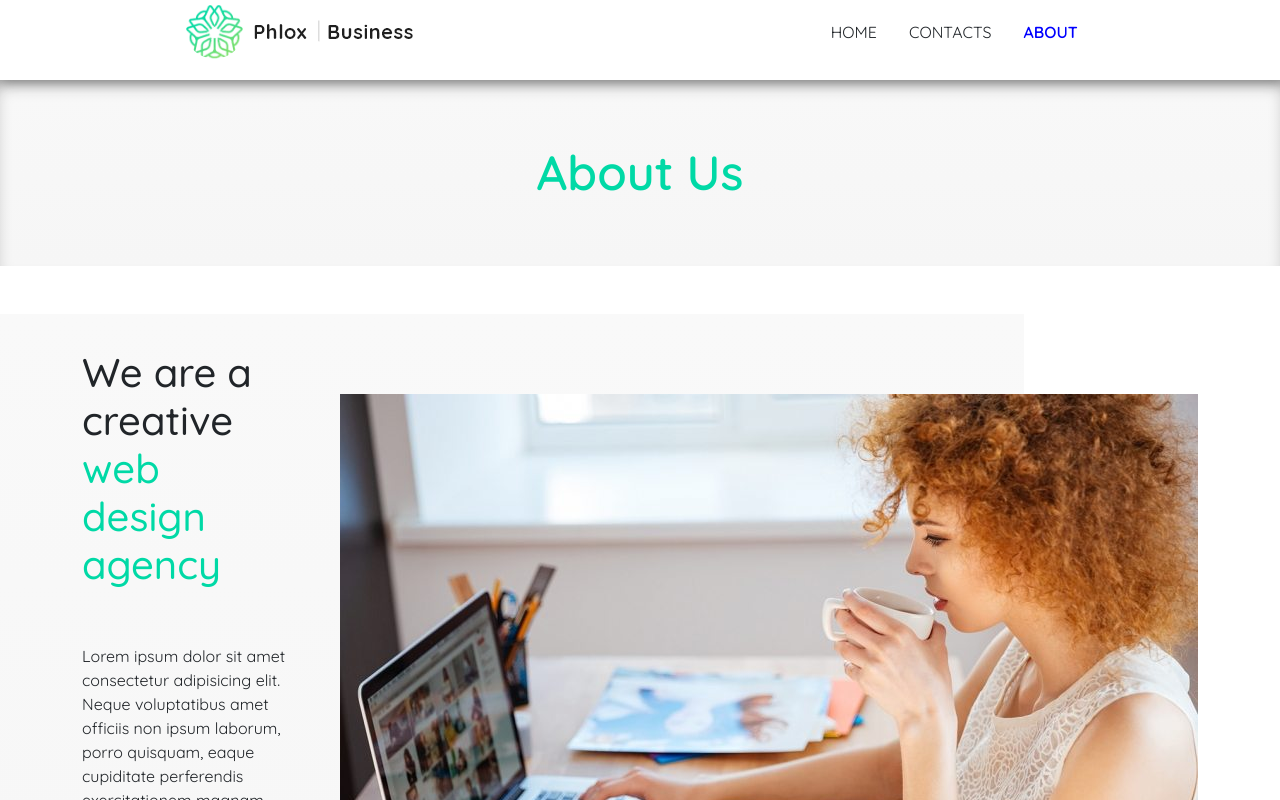
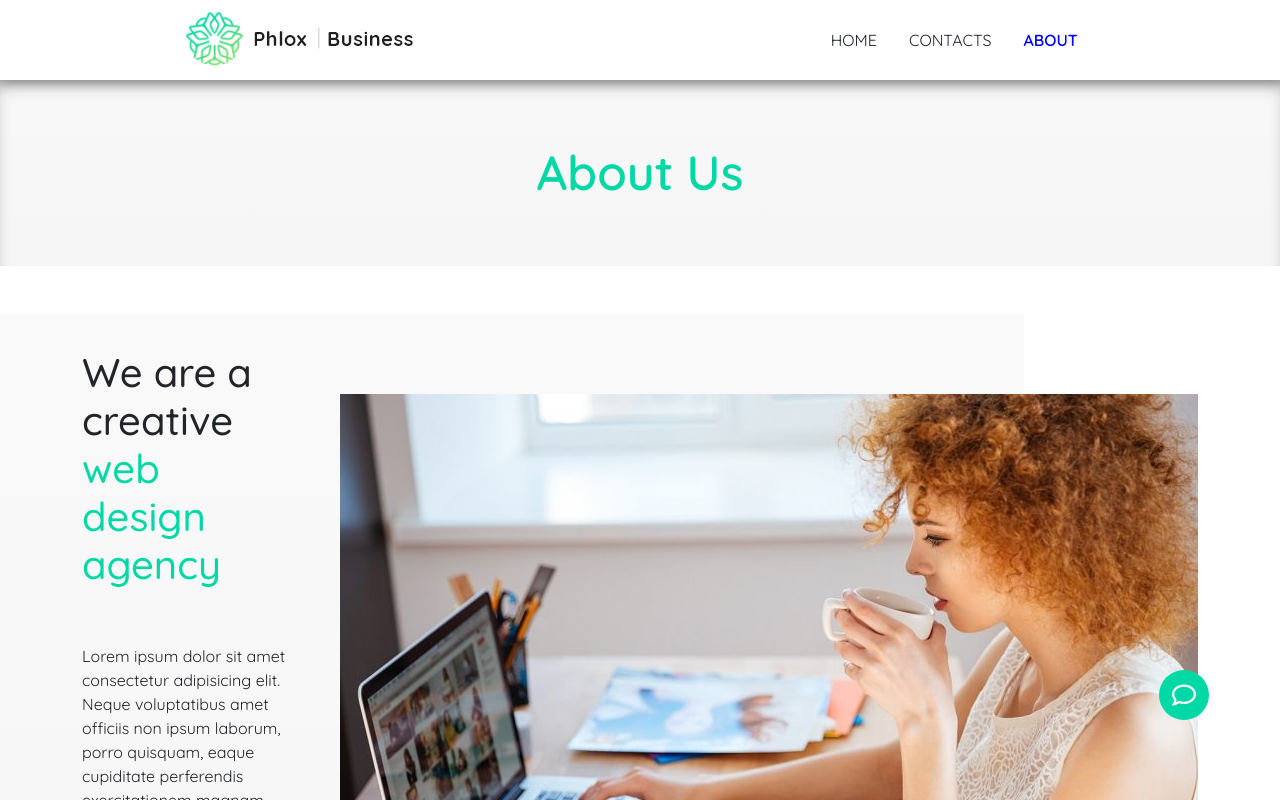
Before and after one commit to eugeniomalavasi/proj-html-vuejs, a Vue app: page /about in a window 1280 px wide. Shown: the top 800 px of the page. Built offline with nearby package versions, Linux system fonts and the light colour scheme.

Commit message:
fix: header centered, chat start

```diff
--- a/src/App.vue
+++ b/src/App.vue
@@ -1,11 +1,15 @@
 <script>
+import { store } from './store';
 import AppHeader from './components/AppHeader.vue'
 import AppFooter from './components/AppFooter.vue'
+import AppChat from './components/AppChat.vue'
 
 export default {
   components: {
     AppHeader,
-    AppFooter
+    AppFooter,
+    AppChat,
+    store,
   },
   data() {
     return {
@@ -18,6 +22,8 @@ export default {
 <template>
   <AppHeader />
 
+  <AppChat :store="store"/>
+
   <router-view class="main"></router-view>
 
   <AppFooter />
--- a/src/components/AboutTeam.vue
+++ b/src/components/AboutTeam.vue
@@ -7,7 +7,7 @@ export default {
     },
     components: {
         AboutCard,
-    }
+    },
 }
 </script>
 
--- /dev/null
+++ b/src/components/AppChat.vue
@@ -0,0 +1,101 @@
+<script>
+
+export default {
+    props: {
+        store: Object,
+    },
+    data() {
+        return {
+            chatOpen: false,
+        }
+    },
+}
+</script>
+
+<template>
+    <!-- CHAT CONTAINER -->
+    <div class="ms-chat">
+        <!-- CHAT MAIN WINDOW -->
+        <div class="chat-window" v-show="chatOpen">
+
+            <div class="top-chat">
+
+            </div>
+            <div class="form-container d-flex justify-content-center">
+                <form>
+                    <div class="text-center">
+                        <label for="name">Name</label> <br>
+                        <input type="text" id="name">
+                    </div>
+                    <div class="text-center">
+                        <label for="surname">Surname</label>
+                        <input type="text" id="surname">
+                    </div>
+                    <div class="text-center">
+                        <label for="text-area">Your message:</label>
+                        <input type="text-area" id="text-area" class="text-area">
+                    </div>
+                </form>
+            </div>
+
+        </div>
+
+        <!-- CHAT BUTTON -->
+        <div class="chat-btn" @click="chatOpen = !chatOpen">
+            <i class="fa-regular fa-comment" v-if="!chatOpen"></i>
+            <i class="fa-solid fa-x" v-else></i>
+        </div>
+    </div>
+</template>
+
+<style lang="scss" scoped>
+@use"../style/partials/_variables" as*;
+
+.ms-chat {
+    position: fixed;
+    left: 85%;
+    bottom: 10%;
+    z-index: 5;
+    // background-color: lightgray;
+
+
+    width: 15%;
+
+    .form-container {
+        background-image: $secondary-background;
+        border-radius: 10px;
+        padding: 1rem;
+        color: white;
+    }
+
+    .chat-window {
+        input {
+            width: 80%;
+            border-radius: 5px;
+            border: none;
+        }
+
+        .text-area {
+            height: 150px;
+        }
+    }
+
+    .chat-btn {
+        font-size: 1.5rem;
+        display: flex;
+        justify-content: flex-end;
+
+        i {
+            width: 50px;
+            height: 50px;
+            background-color: $title-color;
+            border-radius: 50%;
+            color: white;
+            display: flex;
+            justify-content: center;
+            align-items: center;
+            margin-top: 2rem
+        }
+    }
+}
+</style>
--- a/src/components/AppHeader.vue
+++ b/src/components/AppHeader.vue
@@ -50,12 +50,12 @@ export default {
 
     .img-container {
         width: 20%;
-        line-height: 60px;
+        line-height: 75px;
     }
 
     ul {
         display: flex;
-
+        margin-bottom: 0;
         .router-link-active {
             color: blue;
             font-weight: 600;
```
